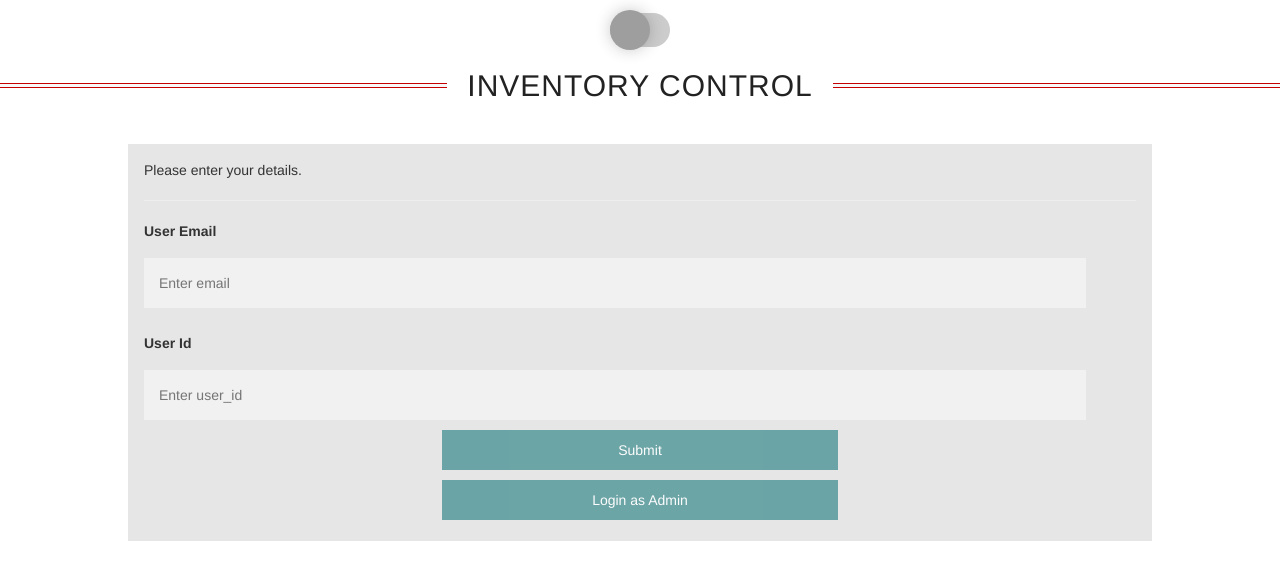
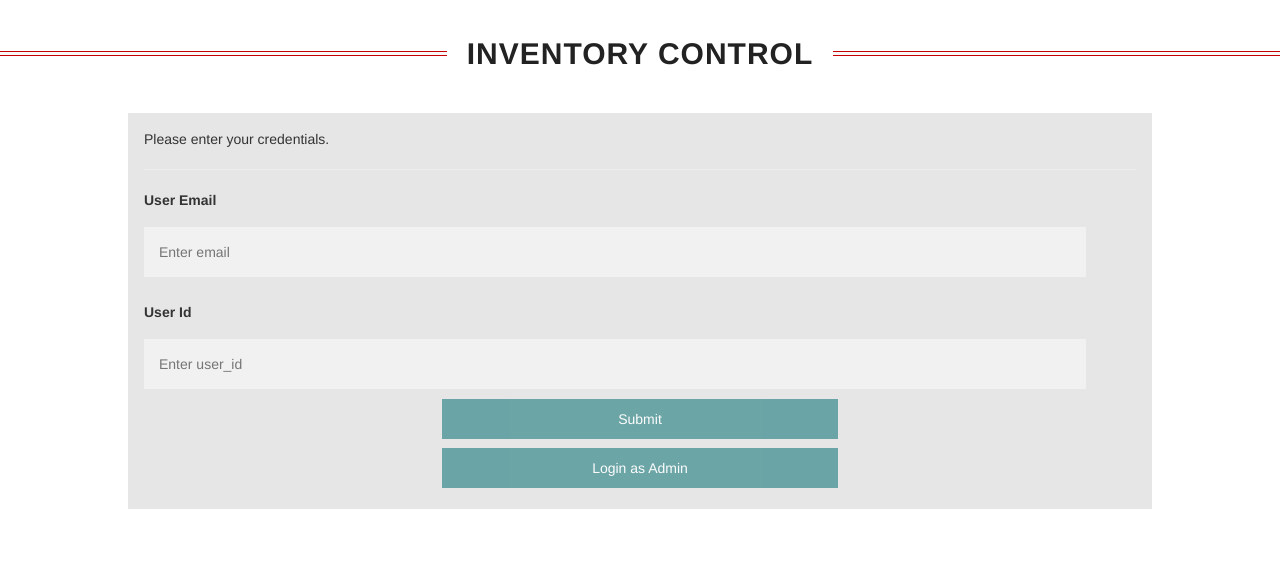
Before and after one commit to khyati18/Inventory-Control, a PHP site: page / in a window 1280 px wide. Shown: the top 580 px of the page. Run offline with PHP 8.4, Linux system fonts and the light colour scheme; grey boxes are pictures that could not be loaded.

Commit message:
changes in frontend

```diff
--- a/css/styles.css
+++ b/css/styles.css
@@ -110,6 +110,7 @@ body {
 text-align: center;
     font-size:30px; font-weight:300; color:#222; letter-spacing:1px;
     text-transform: uppercase;
+    font-weight: bold;
 
     display: grid;
     grid-template-columns: 1fr max-content 1fr;
--- a/index.html
+++ b/index.html
@@ -18,19 +18,14 @@
 
 <body>
 
-  <div class="container">
-    <label id="switch" class="switch">
-            <input type="checkbox" onchange="toggleTheme()" id="slider">
-            <span class="slider round"></span>
-        </label>
-  </div>
+  <br>
   <div class="heading">
     <h1>Inventory Control</h1>
   </div>
 
   <div class="container-main">
     <form action="user/authenticate.php" method="POST">
-        <p>Please enter your details.</p>
+        <p>Please enter your credentials.</p>
 
         <hr>
 
```
